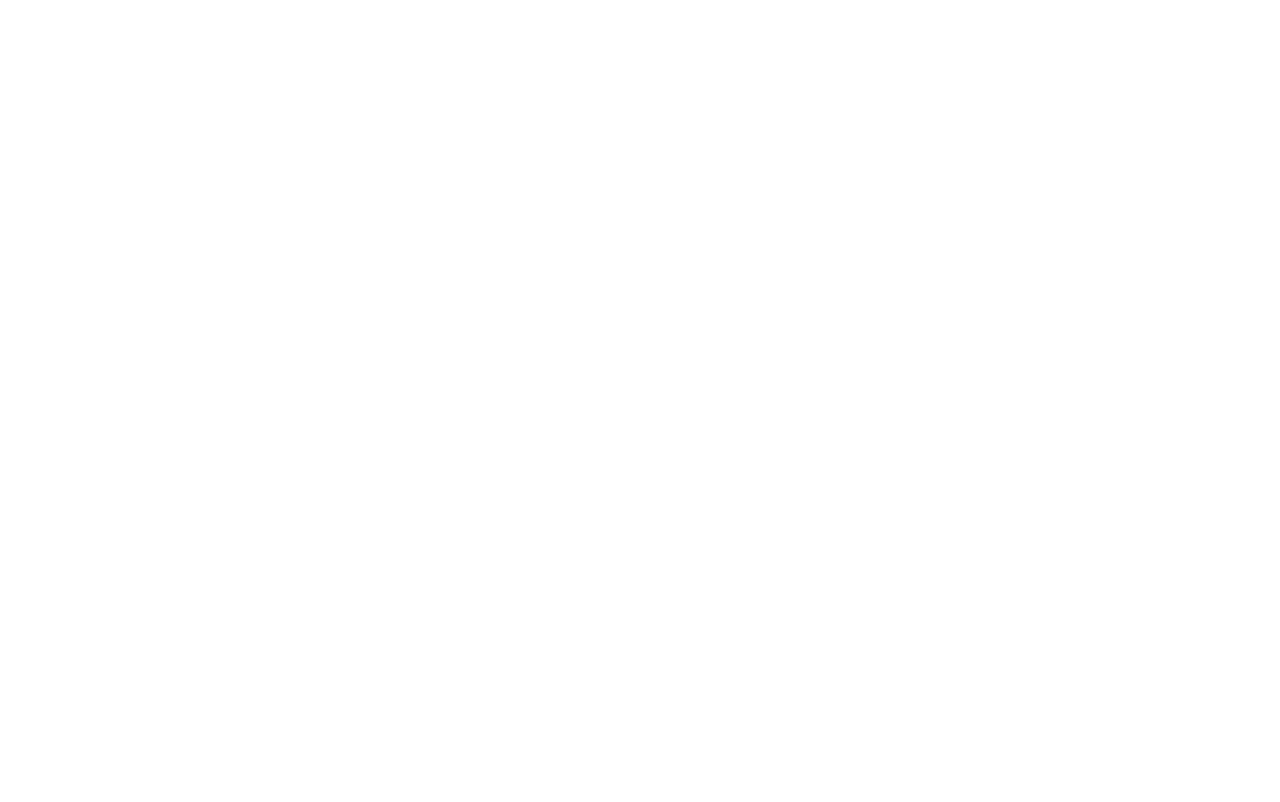
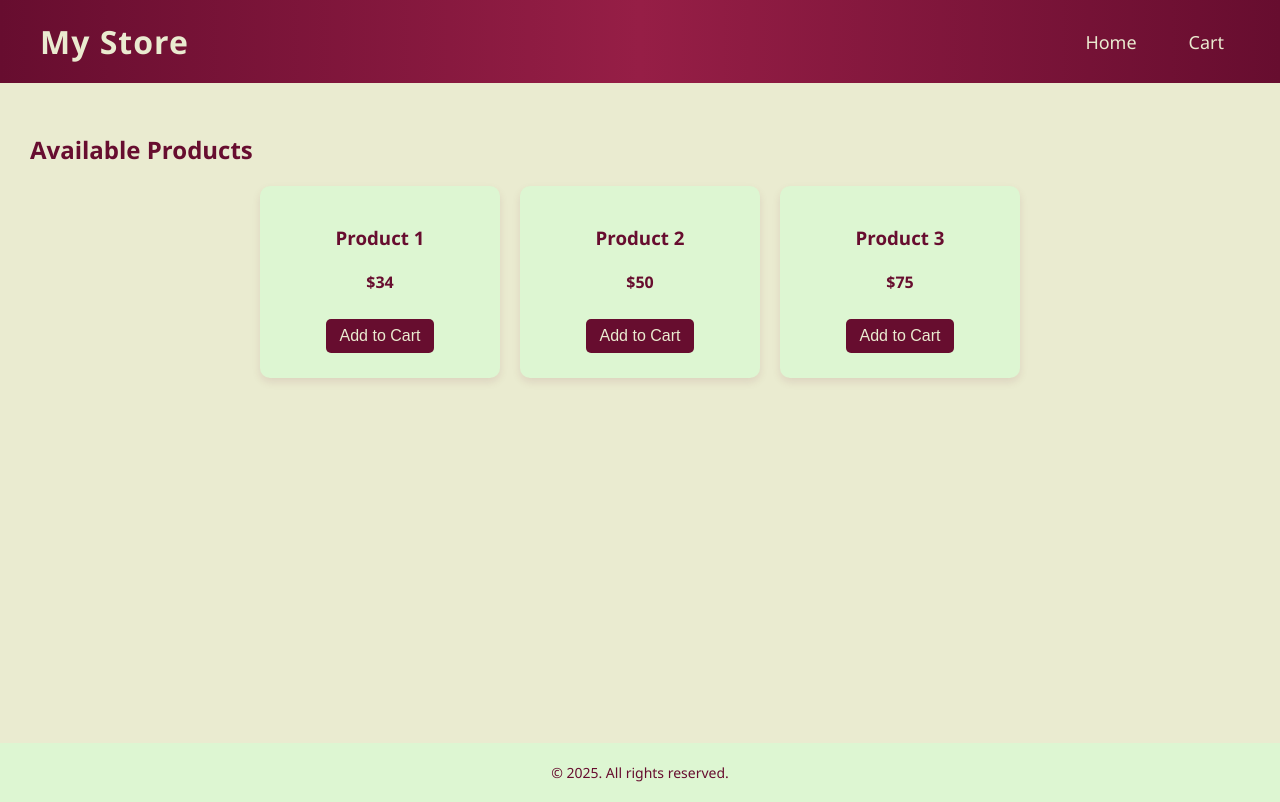
Before and after one commit to Meenakshi-Adapa/meenakshi-adapa.github.io, a plain HTML site: page project-2/index.html in a window 1280 px wide. Drawn offline with Linux system fonts and the light colour scheme.

Commit message:
project 2

```diff
--- a/project-2/index.html
+++ b/project-2/index.html
@@ -1,12 +1,25 @@
 <!DOCTYPE html>
 <html lang="en">
 <head>
-  <meta charset="UTF-8">
-  <meta name="viewport" content="width=device-width, initial-scale=1.0">
-  <title>project-2</title>
-  <link rel=""
+    <meta charset="UTF-8">
+    <meta name="viewport" content="width=device-width, initial-scale=1.0">
+    <title>My Store</title>
+    <link rel="stylesheet" href="style.css">
 </head>
 <body>
-
+    <header class="navbar">
+        <h1>My Store</h1>
+        <nav >
+            <ul>
+                <li id="homeBtn" onclick="showProducts()">Home</li>
+                <li id="cartBtn" onclick="displayCart()">Cart</li>
+            </ul>
+        </nav>
+    </header>
+    <main>
+        <div id="root"></div>
+    </main>
+    <footer>&copy; 2025. All rights reserved.</footer>
+    <script src="script.js"></script>
 </body>
 </html>
--- /dev/null
+++ b/project-2/script.js
@@ -0,0 +1,91 @@
+const root = document.getElementById("root");
+
+
+const products = [
+    { id: 1, name: "Product 1", price: 34 },
+    { id: 2, name: "Product 2", price: 50 },
+    { id: 3, name: "Product 3", price: 75 },
+];
+
+const cart = {};
+
+
+const addToCart = (id) => {
+    cart[id] = (cart[id] || 0) + 1;
+    const product = products.find(p => p.id === id);
+    const messageDiv = document.createElement("div");
+    messageDiv.textContent = `${product.name} added to cart!`;
+    messageDiv.style.position = "fixed";
+    messageDiv.style.bottom = "20px";
+    messageDiv.style.right = "20px";
+    messageDiv.style.background = "#4caf50";
+    messageDiv.style.color = "#fff";
+    messageDiv.style.padding = "10px 20px";
+    messageDiv.style.borderRadius = "5px";
+    messageDiv.style.zIndex = "1000";
+    document.body.appendChild(messageDiv);
+    setTimeout(() => {
+        document.body.removeChild(messageDiv);
+    }, 1500);
+};
+
+
+const increment = (id) => {
+    cart[id]++;
+    displayCart();
+};
+
+
+const decrement = (id) => {
+    if (cart[id] > 1) {
+        cart[id]--;
+    } else {
+        delete cart[id];
+    }
+    displayCart();
+};
+
+
+const displayCart = () => {
+    let str = "<h2>Cart</h2>";
+    let total = 0;
+
+    if (Object.keys(cart).length === 0) {
+        str += "<p>Your cart is empty.</p>";
+    } else {
+        str += '<div class="cart-list">';
+        products.forEach((product) => {
+            if (cart[product.id]) {
+                let itemTotal = product.price * cart[product.id];
+                total += itemTotal;
+                str += `<div class="cart-item">
+                    ${product.name} - $${product.price}
+                    <button onclick='decrement(${product.id})'>-</button>
+                    ${cart[product.id]}
+                    <button onclick='increment(${product.id})'>+</button>
+                    = $${itemTotal}
+                </div>`;
+            }
+        });
+        str += "</div>";
+
+        str += `<h3>Total Cost: $${total}</h3>`;
+    }
+    root.innerHTML = str;
+};
+
+
+
+const showProducts = () => {
+    let str = "<h2>Available Products</h2><div class='row'>";
+    products.forEach((product) => {
+        str += `<div class="product-card">
+            <h3>${product.name}</h3>
+            <h4>$${product.price}</h4>
+            <button onclick='addToCart(${product.id})'>Add to Cart</button>
+        </div>`;
+    });
+    root.innerHTML = str + "</div>";
+};
+
+showProducts();
--- a/project-2/style.css
+++ b/project-2/style.css
@@ -0,0 +1,94 @@
+body {
+  margin: 0;
+  font-family: 'Segoe UI', Tahoma, Geneva, Verdana, sans-serif;
+  background-color: rgb(234, 235, 208);
+  color: rgb(103, 13, 47);
+}
+
+header {
+  background: linear-gradient(to right, rgb(103, 13, 47), rgb(150, 30, 70), rgb(103, 13, 47));
+  color: rgb(234, 235, 208);
+  padding: 20px 40px;
+  display: flex;
+  justify-content: space-between;
+  align-items: center;
+}
+
+header h1 {
+  margin: 0;
+  font-size: 32px;
+  letter-spacing: 1px;
+}
+
+nav ul {
+  list-style: none;
+  display: flex;
+  gap: 20px;
+  margin: 0;
+  padding: 0;
+}
+
+nav li {
+  cursor: pointer;
+  font-size: 18px;
+  padding: 8px 16px;
+  border-radius: 5px;
+  transition: background 0.3s ease;
+  color: rgb(234, 235, 208);
+}
+
+nav li:hover {
+  background-color: rgba(221, 246, 210, 0.5);
+  color: rgb(103, 13, 47);
+}
+
+#root {
+  padding: 30px;
+  min-height: 600px;
+}
+
+.row {
+  display: flex;
+  justify-content: center;
+  flex-wrap: wrap;
+  gap: 20px;
+}
+
+.product-card, .cart-item {
+  background-color: rgb(221, 246, 210);
+  border-radius: 10px;
+  padding: 20px;
+  min-width: 200px;
+  box-shadow: 0 4px 8px rgba(103, 13, 47, 0.1);
+  text-align: center;
+  transition: transform 0.2s ease-in-out;
+  color: rgb(103, 13, 47);
+}
+
+.product-card:hover, .cart-item:hover {
+  transform: translateY(-5px);
+}
+
+button {
+  background-color: rgb(103, 13, 47);
+  color: rgb(234, 235, 208);
+  border: none;
+  padding: 8px 14px;
+  margin: 5px;
+  border-radius: 5px;
+  cursor: pointer;
+  font-size: 16px;
+  transition: background-color 0.3s ease;
+}
+
+button:hover {
+  background-color: rgb(150, 30, 70);
+}
+
+footer {
+  background-color: rgb(221, 246, 210);
+  text-align: center;
+  padding: 20px;
+  font-size: 14px;
+  color: rgb(103, 13, 47);
+}
```
